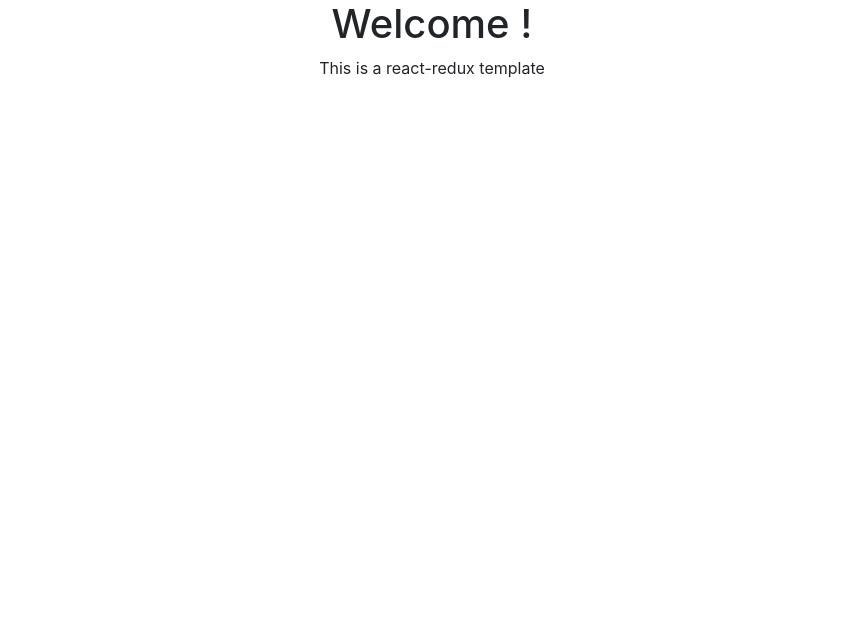
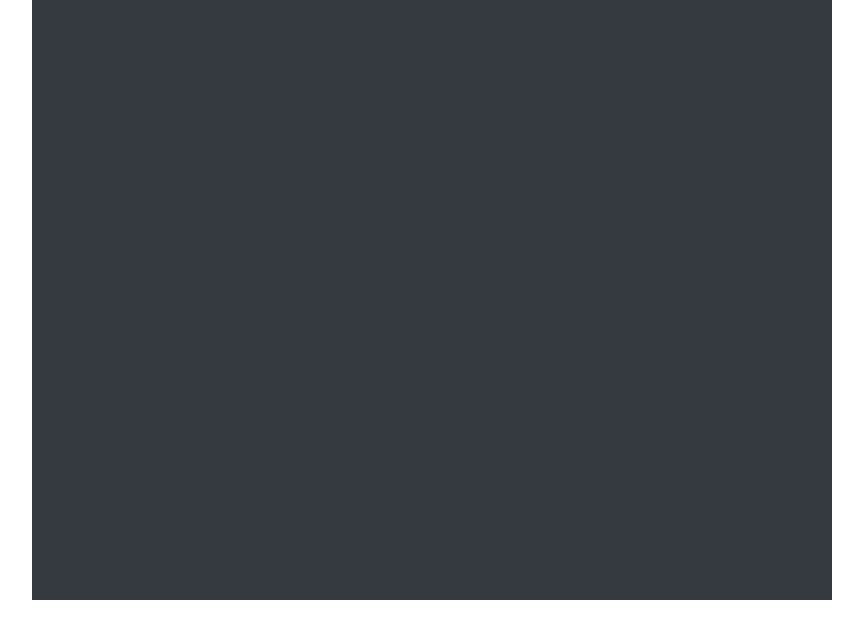
Before and after one commit to UmeshMaharshi30/solar-system-react-redux-d3, a React (Create React App) app: page / in a window 1280 px wide. Shown: the top 638 px of the page, without its empty margins (208-1071 px from the left). Built offline with nearby package versions, Linux system fonts and the light colour scheme.

Commit message:
added base

```diff
--- a/src/App.js
+++ b/src/App.js
@@ -1,13 +1,11 @@
 import React from 'react';
 import './App.css';
 import 'bootstrap/dist/css/bootstrap.min.css';
+import SolarSystem from './components/solar.system/solar.system';
 
 function App() {
   return (
-    <div className="App">
-      <h1>Welcome !</h1>
-      <p>This is a react-redux template</p>
-    </div>
+    <SolarSystem></SolarSystem>
   );
 }
 
--- /dev/null
+++ b/src/components/solar.system/solar.system.js
@@ -0,0 +1,11 @@
+import React, {Component } from 'react';
+
+
+class SolarSystem extends Component {
+
+    render() {
+        return <div className="container bg-dark" style={{"height" : "600px", "width" : "800px"}}></div>
+    }
+}
+
+export default SolarSystem;
```
Also changed, not shown: src/components/solar.system/index.js (added).
